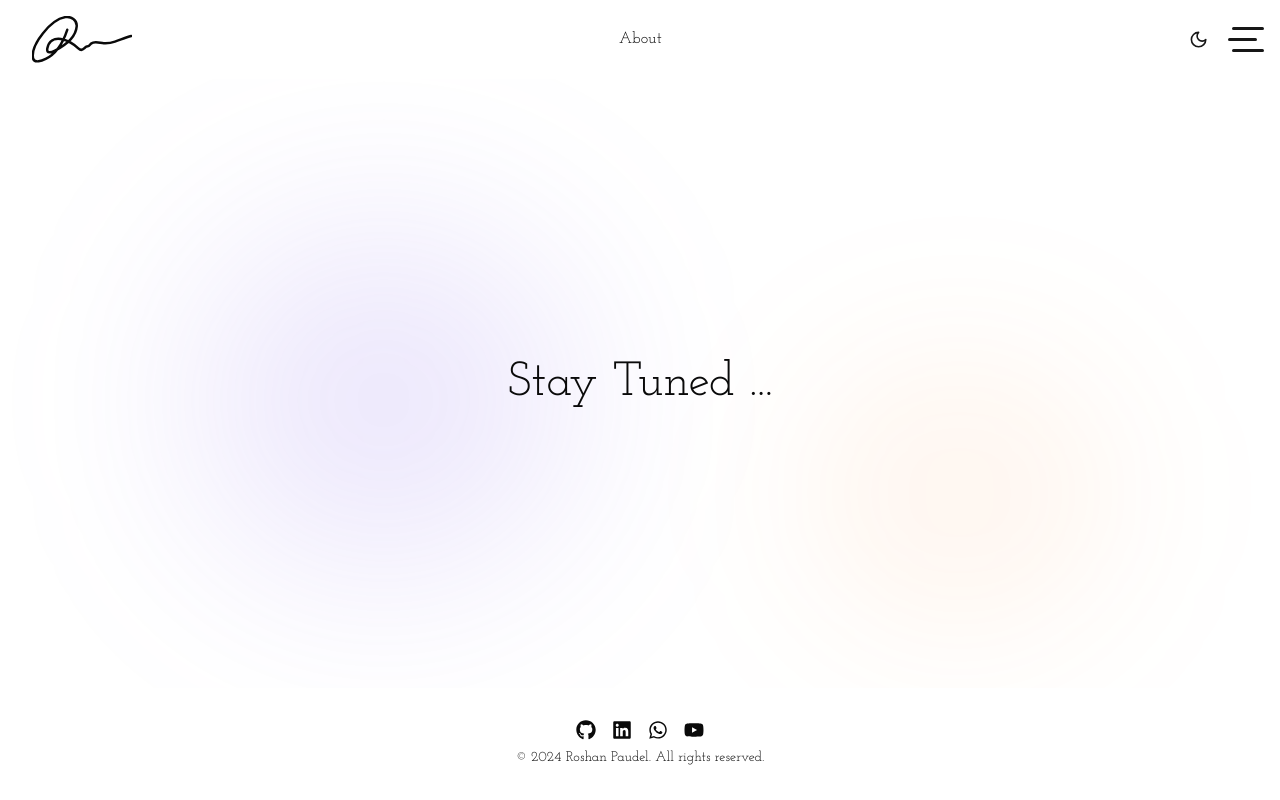
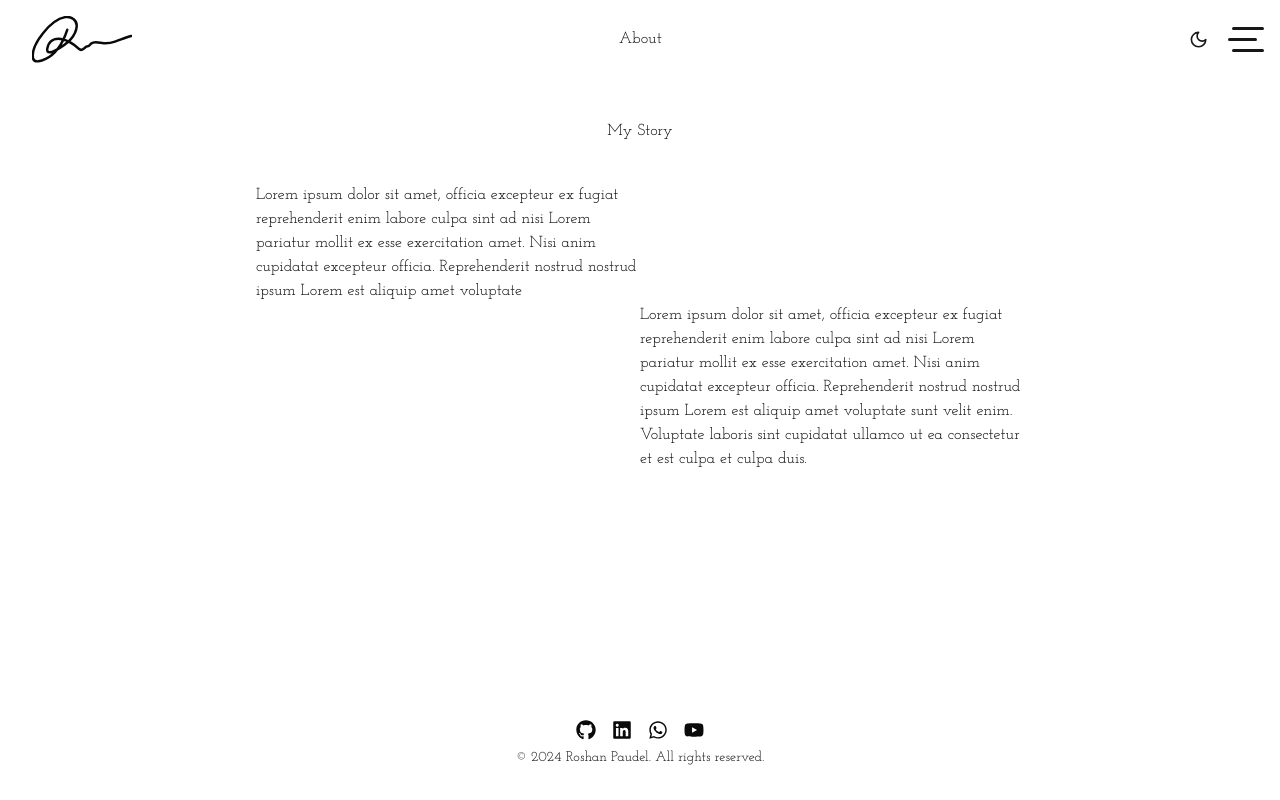
Before and after one commit to hyper-dot/portfolio, a Next.js app: page /about in a window 1280 px wide. Built offline with nearby package versions, Linux system fonts and the light colour scheme.

Commit message:
🐞 FIX: skeleton

```diff
--- a/src/app/about/page.tsx
+++ b/src/app/about/page.tsx
@@ -1,7 +1,35 @@
+import { FadeIn, FadeInStagger } from "@/components/FadeIn";
+
 export default function page() {
+  // return (
+  //   <div className="background-div flex flex-1 items-center justify-center text-center text-3xl md:text-5xl">
+  //     Stay Tuned ...
+  //   </div>
+  // );
+
   return (
-    <div className="background-div flex flex-1 items-center justify-center text-center text-3xl md:text-5xl">
-      Stay Tuned ...
+    <div className="mt-10">
+      <h2 className="text-center">My Story</h2>
+      <FadeInStagger className="mx-auto mt-10 grid max-w-3xl grid-cols-2">
+        <FadeIn>
+          <div>
+            Lorem ipsum dolor sit amet, officia excepteur ex fugiat
+            reprehenderit enim labore culpa sint ad nisi Lorem pariatur mollit
+            ex esse exercitation amet. Nisi anim cupidatat excepteur officia.
+            Reprehenderit nostrud nostrud ipsum Lorem est aliquip amet voluptate
+          </div>
+        </FadeIn>
+        <div />
+        <div />
+        <FadeIn>
+          Lorem ipsum dolor sit amet, officia excepteur ex fugiat reprehenderit
+          enim labore culpa sint ad nisi Lorem pariatur mollit ex esse
+          exercitation amet. Nisi anim cupidatat excepteur officia.
+          Reprehenderit nostrud nostrud ipsum Lorem est aliquip amet voluptate
+          sunt velit enim. Voluptate laboris sint cupidatat ullamco ut ea
+          consectetur et est culpa et culpa duis.
+        </FadeIn>
+      </FadeInStagger>
     </div>
   );
 }
--- a/src/app/blogs/[slug]/loading.tsx
+++ b/src/app/blogs/[slug]/loading.tsx
@@ -3,36 +3,36 @@ import { Skeleton } from "@/components/ui/skeleton";
 export default function Loading() {
   return (
     <div className="mx-auto max-w-4xl space-y-9 pt-20">
-      <Skeleton className="h-4 w-20 bg-black/10"></Skeleton>
+      <Skeleton className="h-4 w-20"></Skeleton>
 
       <div className="w-full space-y-2">
-        <Skeleton className="h-12 w-full bg-black/10"></Skeleton>
-        <Skeleton className="h-12 w-2/3 bg-black/10"></Skeleton>
+        <Skeleton className="h-12 w-full"></Skeleton>
+        <Skeleton className="h-12 w-2/3"></Skeleton>
       </div>
 
       <div className="flex w-full justify-center gap-4">
-        <Skeleton className="h-4 w-20 bg-black/10"></Skeleton>
-        <Skeleton className="h-4 w-20 bg-black/10"></Skeleton>
+        <Skeleton className="h-4 w-20"></Skeleton>
+        <Skeleton className="h-4 w-20"></Skeleton>
       </div>
 
       <div className="space-y-4">
         <div className="flex w-full justify-center gap-4">
-          <Skeleton className="h-6 w-1/3 bg-black/10"></Skeleton>
-          <Skeleton className="h-6 w-full bg-black/10"></Skeleton>
+          <Skeleton className="h-6 w-1/3"></Skeleton>
+          <Skeleton className="h-6 w-full"></Skeleton>
         </div>
         <div className="flex w-full justify-center gap-4">
-          <Skeleton className="h-6 w-1/3 bg-black/10"></Skeleton>
-          <Skeleton className="h-6 w-full bg-black/10"></Skeleton>
+          <Skeleton className="h-6 w-1/3"></Skeleton>
+          <Skeleton className="h-6 w-full"></Skeleton>
         </div>
 
         <div className="space-y-4">
           <div className="flex w-full justify-center gap-4">
-            <Skeleton className="h-6 w-4/5 bg-black/10"></Skeleton>
-            <Skeleton className="h-6 w-full bg-black/10"></Skeleton>
+            <Skeleton className="h-6 w-4/5"></Skeleton>
+            <Skeleton className="h-6 w-full"></Skeleton>
           </div>
           <div className="flex w-full justify-center gap-4">
-            <Skeleton className="h-6 w-2/5 bg-black/10"></Skeleton>
-            <Skeleton className="h-6 w-full bg-black/10"></Skeleton>
+            <Skeleton className="h-6 w-2/5"></Skeleton>
+            <Skeleton className="h-6 w-full"></Skeleton>
           </div>
 
           <Skeleton className="h-[300px] lg:w-2/3"></Skeleton>
--- a/src/app/blogs/loading.tsx
+++ b/src/app/blogs/loading.tsx
@@ -4,28 +4,28 @@ function SingleBlog() {
   return (
     <div>
       <div className="space-y-2 pt-6">
-        <Skeleton className="h-4 w-32 bg-black/10"></Skeleton>
+        <Skeleton className="h-4 w-32"></Skeleton>
         <div className="flex w-full justify-center gap-4">
-          <Skeleton className="h-8 w-full bg-black/10"></Skeleton>
+          <Skeleton className="h-8 w-full"></Skeleton>
         </div>
 
         <div className="flex w-full justify-center gap-4">
-          <Skeleton className="h-4 w-1/3 bg-black/10"></Skeleton>
-          <Skeleton className="h-4 w-full bg-black/10"></Skeleton>
+          <Skeleton className="h-4 w-1/3"></Skeleton>
+          <Skeleton className="h-4 w-full"></Skeleton>
         </div>
 
         <div className="space-y-2">
           <div className="flex w-full justify-center gap-4">
-            <Skeleton className="h-4 w-4/5 bg-black/10"></Skeleton>
-            <Skeleton className="h-4 w-full bg-black/10"></Skeleton>
+            <Skeleton className="h-4 w-4/5"></Skeleton>
+            <Skeleton className="h-4 w-full"></Skeleton>
           </div>
           <div className="flex w-full justify-center gap-4">
-            <Skeleton className="h-4 w-2/5 bg-black/10"></Skeleton>
-            <Skeleton className="h-4 w-full bg-black/10"></Skeleton>
+            <Skeleton className="h-4 w-2/5"></Skeleton>
+            <Skeleton className="h-4 w-full"></Skeleton>
           </div>
         </div>
       </div>
-      <Skeleton className="mt-4 h-4 w-20 bg-black/10"></Skeleton>
+      <Skeleton className="mt-4 h-4 w-20"></Skeleton>
     </div>
   );
 }
@@ -34,12 +34,12 @@ export default function Loading() {
   return (
     <div className="mx-auto max-w-3xl space-y-9 pt-10">
       <div className="mb-10 flex w-full justify-center gap-4">
-        <Skeleton className="h-8 w-1/3 bg-black/10"></Skeleton>
-        <Skeleton className="h-8 w-2/6 bg-black/10"></Skeleton>
-        <Skeleton className="h-8 w-3/4 bg-black/10"></Skeleton>
-        <Skeleton className="h-8 w-1/6 bg-black/10"></Skeleton>
-        <Skeleton className="h-8 w-3/4 bg-black/10"></Skeleton>
-        <Skeleton className="h-8 w-3/4 bg-black/10"></Skeleton>
+        <Skeleton className="h-8 w-1/3"></Skeleton>
+        <Skeleton className="h-8 w-2/6"></Skeleton>
+        <Skeleton className="h-8 w-3/4"></Skeleton>
+        <Skeleton className="h-8 w-1/6"></Skeleton>
+        <Skeleton className="h-8 w-3/4"></Skeleton>
+        <Skeleton className="h-8 w-3/4"></Skeleton>
       </div>
       {Array.from({ length: 8 }).map((_, idx) => (
         <SingleBlog key={idx} />
--- a/src/app/blogs/page.tsx
+++ b/src/app/blogs/page.tsx
@@ -4,7 +4,6 @@ import Blog from "../models/Blog";
 import { format } from "date-fns";
 
 import { unstable_noStore as nostore } from "next/cache";
-import Loading from "./loading";
 import { Calendar } from "lucide-react";
 
 export const dynamic = "force-dynamic";
--- /dev/null
+++ b/src/app/test/page.tsx
@@ -0,0 +1,11 @@
+import Loading from "../blogs/loading";
+
+const page = () => {
+  return (
+    <div className="flex-1">
+      <Loading />
+    </div>
+  );
+};
+
+export default page;
```
